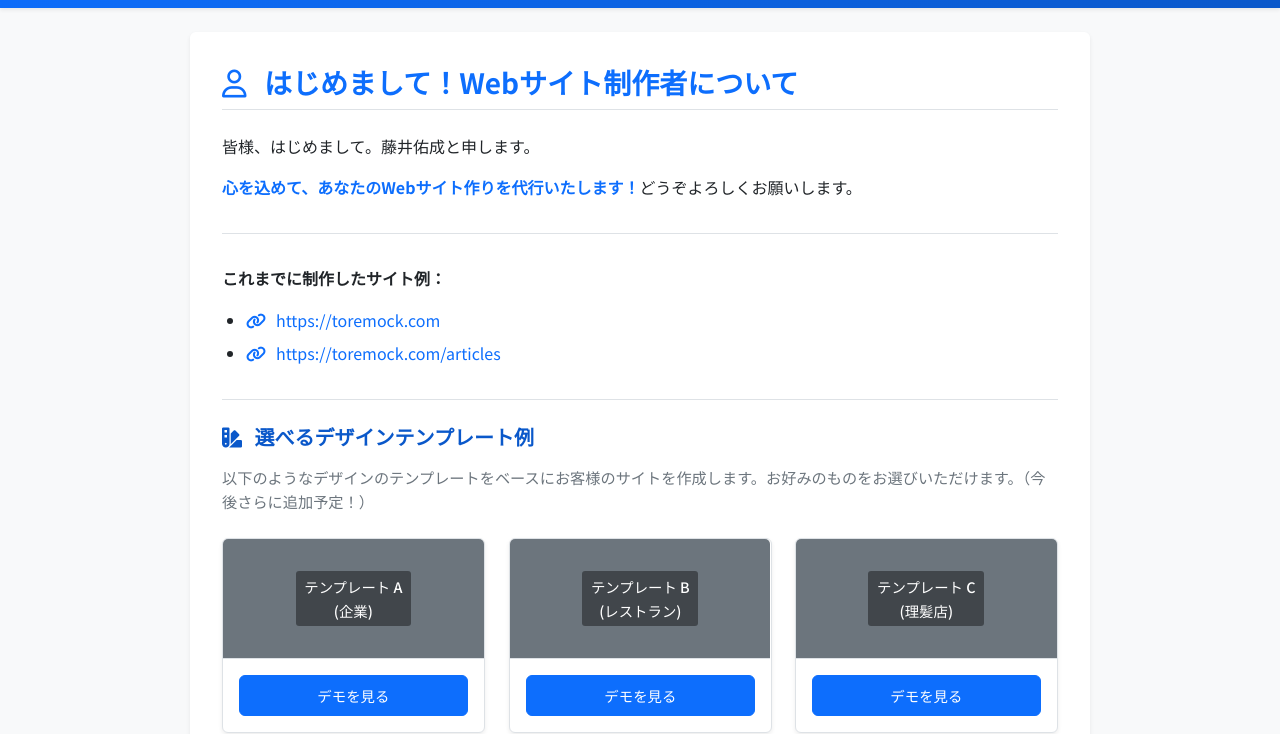
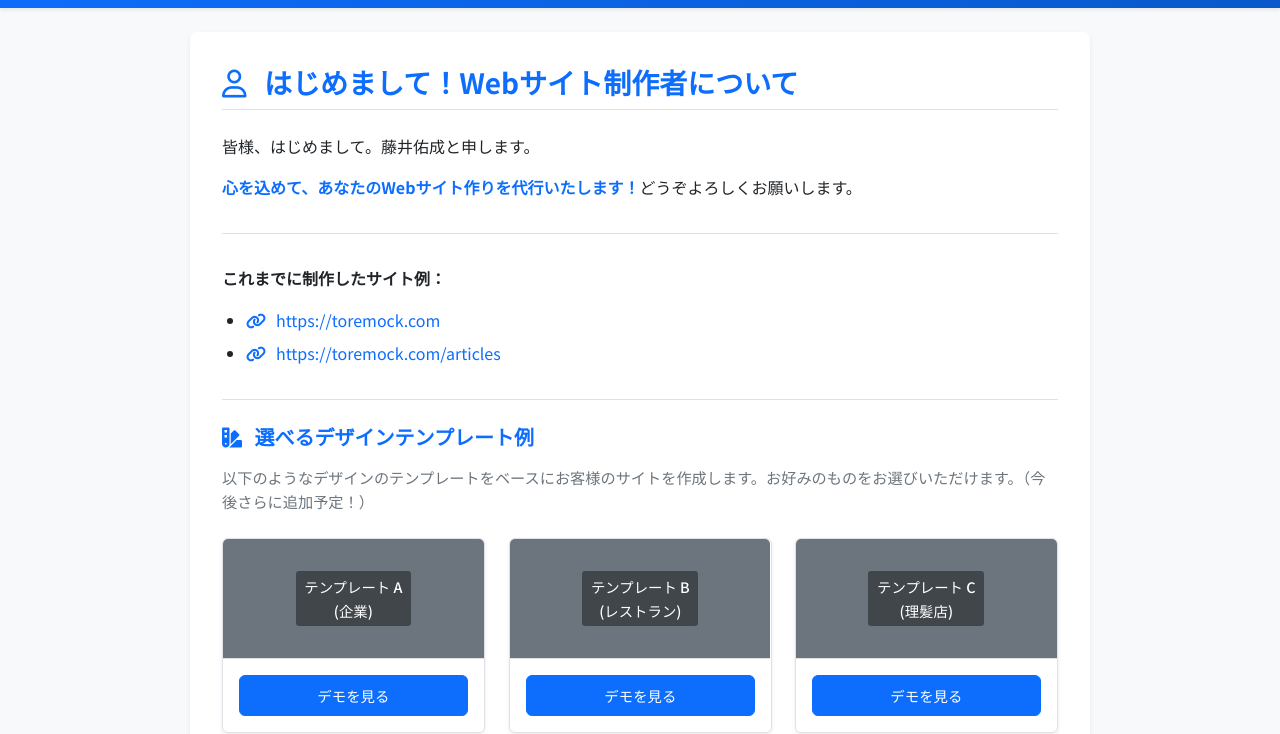
Before and after one commit to yfitjp/site, a plain HTML site: page index.html in a window 1280 px wide. Shown: the part 93-827 px from the top of the page. Drawn offline with nearby package versions, Linux system fonts and the light colour scheme.

Commit message:
0420debug

```diff
--- a/style.css
+++ b/style.css
@@ -327,7 +327,7 @@ footer {
 
 .template-section h3 {
     margin-bottom: calc(var(--spacing-unit) * 0.5);
-    color: var(--primary-color-dark); /* Subsection heading color */
+    color: var(--primary-color);
 }
 .template-section p {
     margin-bottom: calc(var(--spacing-unit) * 1.5);
```
